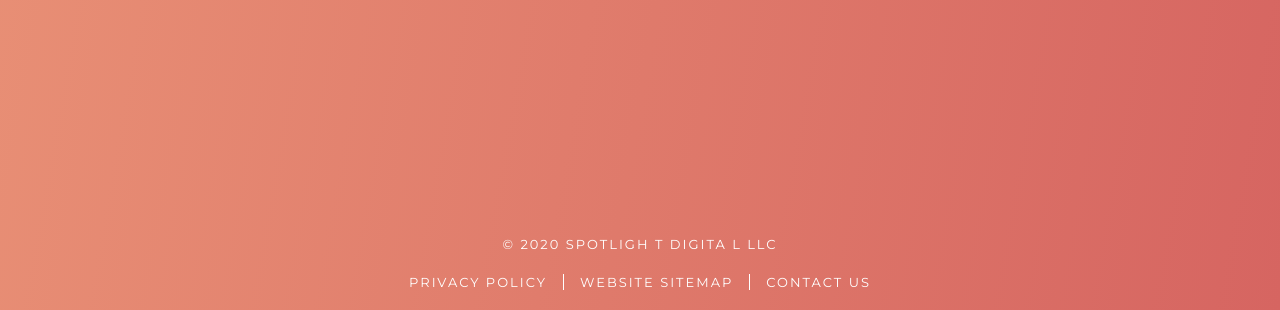
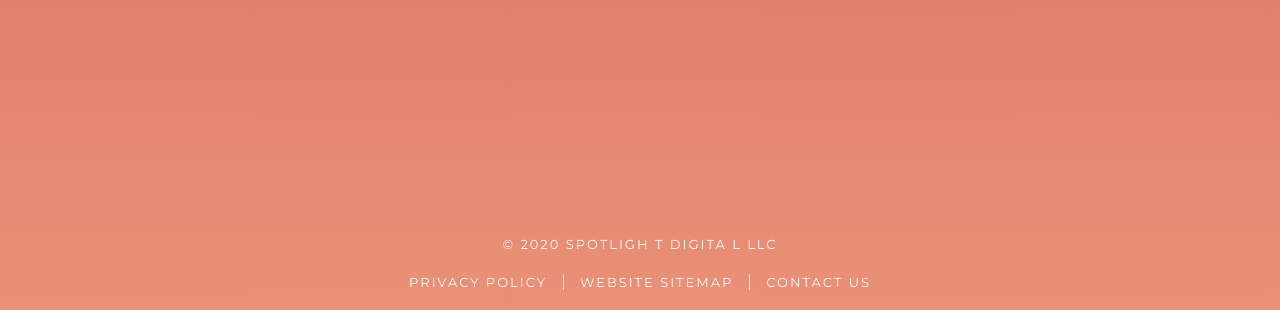
Before and after one commit to shuvoshaha/one-page, a plain HTML site: page index.html in a window 1280 px wide. Shown: the part 490-800 px from the top of the page. Drawn offline with Linux system fonts and the light colour scheme.

Commit message:
Update style.css
Update linear bg angle

```diff
--- a/css/style.css
+++ b/css/style.css
@@ -8,7 +8,7 @@
 
 .page {
   height: 100vh;
-  background: linear-gradient(-80deg, #d66561, #e99176);
+  background: linear-gradient(-180deg, #d66561, #e99176);
   display: flex;
   justify-content: space-between;
   flex-direction: column;
```
